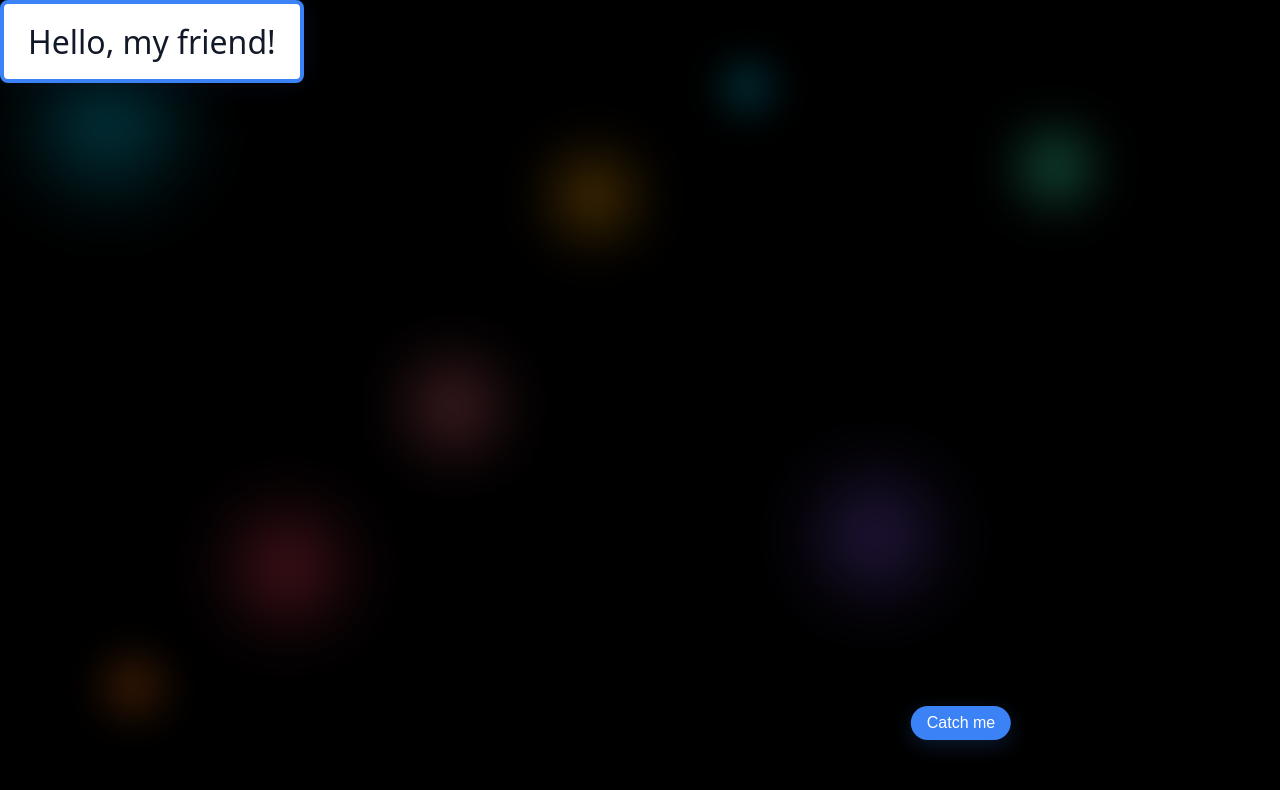
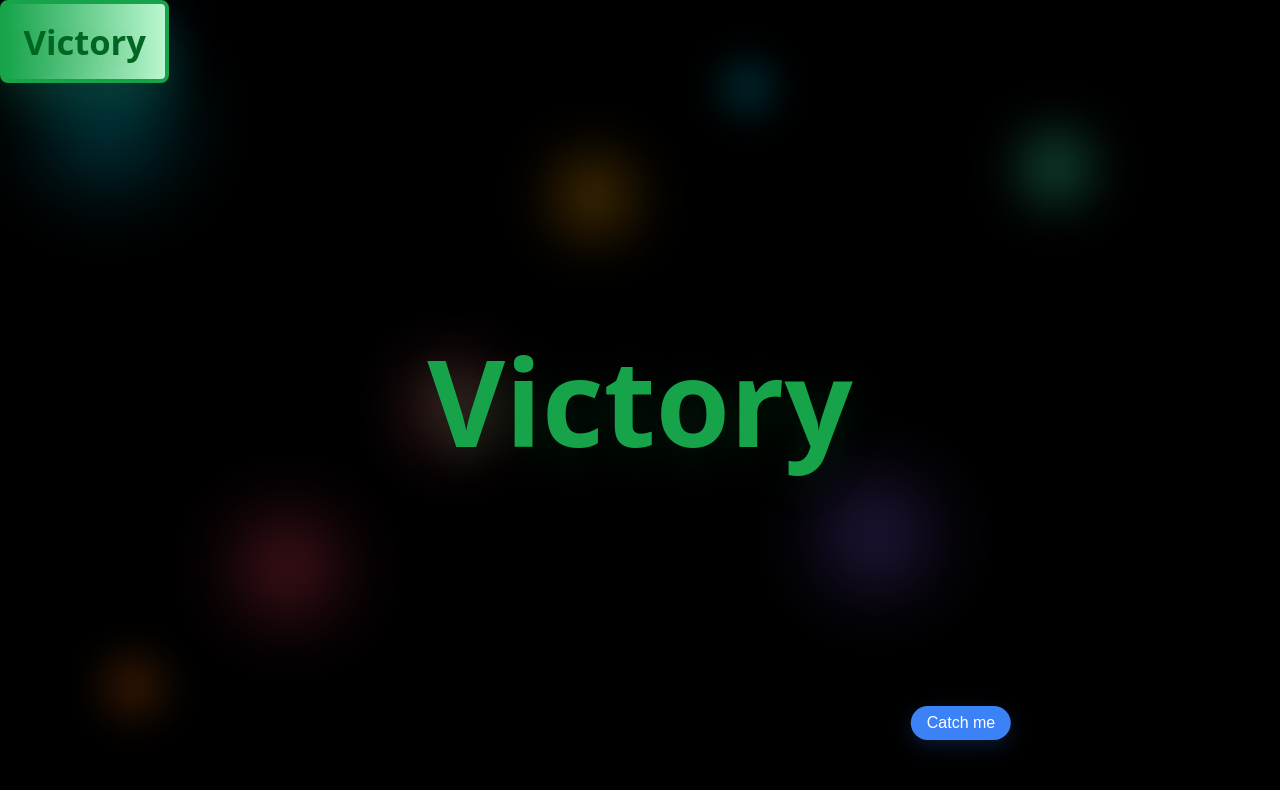
Before and after one commit to nazarbezb-svg/genisus-test, a plain HTML site: page index.html in a window 1280 px wide. Both pictures are taken after a click on the button "Catch me". Drawn offline with Linux system fonts and the light colour scheme.

Commit message:
Add files via upload

```diff
--- a/index.html
+++ b/index.html
@@ -56,17 +56,71 @@
         cursor: pointer;
         z-index: 4;
         box-shadow: 0 6px 20px rgba(59, 130, 246, 0.2);
-        transition: left 400ms cubic-bezier(0.2, 0.9, 0.2, 1),
-          top 400ms cubic-bezier(0.2, 0.9, 0.2, 1), box-shadow 200ms ease;
+        transition: left 900ms cubic-bezier(0.2, 0.9, 0.2, 1),
+          top 900ms cubic-bezier(0.2, 0.9, 0.2, 1), box-shadow 300ms ease;
       }
       #runButton:active {
         transform: translate(-50%, -50%) scale(0.98);
+      }
+      /* Message inside the box (updates to 'victory' on click) */
+      #message {
+        display: inline-block;
+        transition: transform 450ms ease, color 450ms ease, opacity 400ms ease;
+        opacity: 1;
+      }
+      #message.victory {
+        color: #16a34a;
+        transform: scale(1.08);
+        text-shadow: 0 8px 24px rgba(22, 163, 74, 0.14);
+        font-weight: 700;
+      }
+      /* Visual celebration state for the box */
+      .box.win {
+        background: linear-gradient(90deg, #16a34a, #bbf7d0);
+        color: #062;
+        border-color: #16a34a;
+        box-shadow: 0 20px 50px rgba(22, 163, 74, 0.2),
+          0 0 60px rgba(59, 130, 246, 0.15);
+      }
+      .box.win #message {
+        color: #062;
       }
       .lights {
         position: absolute;
         inset: 0;
         z-index: 1;
         pointer-events: none;
+      }
+      /* Victory overlay: large centered message */
+      #victoryOverlay {
+        position: fixed;
+        inset: 0;
+        display: flex;
+        align-items: center;
+        justify-content: center;
+        z-index: 9999;
+        pointer-events: none;
+        opacity: 0;
+        transition: opacity 380ms ease;
+      }
+      #victoryOverlay.show {
+        opacity: 1;
+        pointer-events: auto;
+      }
+      #victoryOverlay .label {
+        font-family: inherit;
+        font-size: clamp(36px, 10vw, 120px);
+        color: #16a34a;
+        font-weight: 900;
+        text-shadow: 0 10px 40px rgba(22, 163, 74, 0.18);
+        transform: scale(0.96);
+        transition: transform 420ms cubic-bezier(0.2, 0.9, 0.2, 1),
+          opacity 420ms ease;
+        opacity: 0;
+      }
+      #victoryOverlay.show .label {
+        transform: scale(1);
+        opacity: 1;
       }
       .lights .light {
         position: absolute;
@@ -221,7 +275,14 @@
           "
         ></span>
       </div>
-      <div class="box">Hello, my friend!</div>
+      <div id="victoryOverlay" aria-hidden="true">
+        <div class="label">Victory</div>
+      </div>
+      <div class="box">
+        <span id="message" role="status" aria-live="polite"
+          >Hello, my friend!</span
+        >
+      </div>
       <!-- A playful button that runs across the stage when hovered -->
       <button id="runButton" aria-label="Runaway button">Catch me</button>
     </div>
@@ -281,7 +342,36 @@
           // second: after the transition, shift to a random X/Y so it's not always at the same spot
           setTimeout(() => {
             moveToRandomXY();
-          }, 500);
+          }, 900);
+        });
+
+        // Event: on click, show 'victory' inscription in the box and a large centered overlay
+        btn.addEventListener("click", () => {
+          const msg = document.getElementById("message");
+          const box = document.querySelector(".box");
+          const overlay = document.getElementById("victoryOverlay");
+          const overlayLabel = overlay && overlay.querySelector(".label");
+          if (!msg || !box) return console.warn("message or box not found");
+          console.log("runButton clicked");
+          // Set victory text and apply class
+          msg.textContent = "Victory";
+          // add a tiny delay so the scaling/fade feels smoother when the user clicks
+          setTimeout(() => msg.classList.add("victory"), 60);
+          // visually enhance the box for a celebration and ensure message is readable
+          box.classList.add("win");
+          // show overlay (large centered victory) if present
+          if (overlay && overlayLabel) {
+            overlayLabel.textContent = "Victory";
+            overlay.classList.add("show");
+          }
+          // remove celebration after 3.2s so user can try more actions later
+          setTimeout(() => {
+            msg.classList.remove("victory");
+            box.classList.remove("win");
+            // restore message to original text and hide overlay
+            msg.textContent = "Hello, my friend!";
+            if (overlay) overlay.classList.remove("show");
+          }, 3200);
         });
 
         // When the mouse leaves the stage entirely, return the button back to center (both axes)
```
